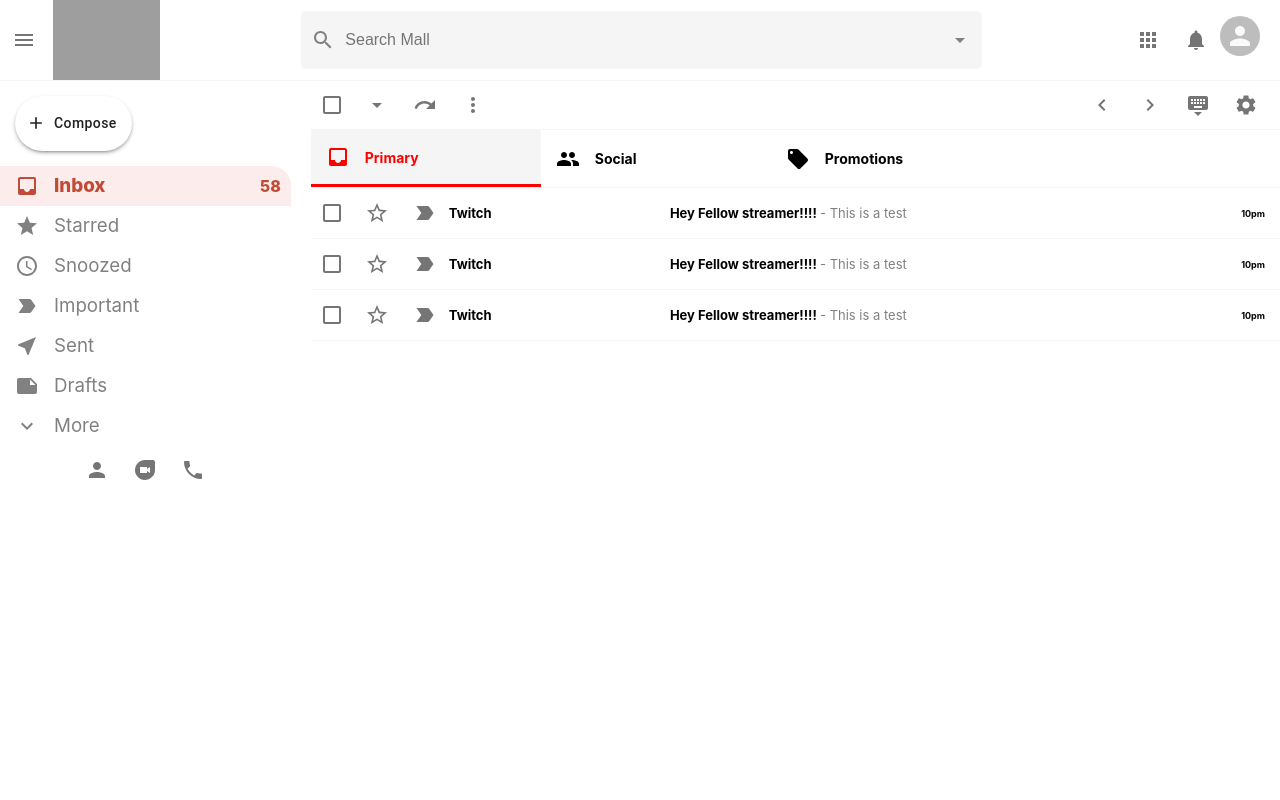
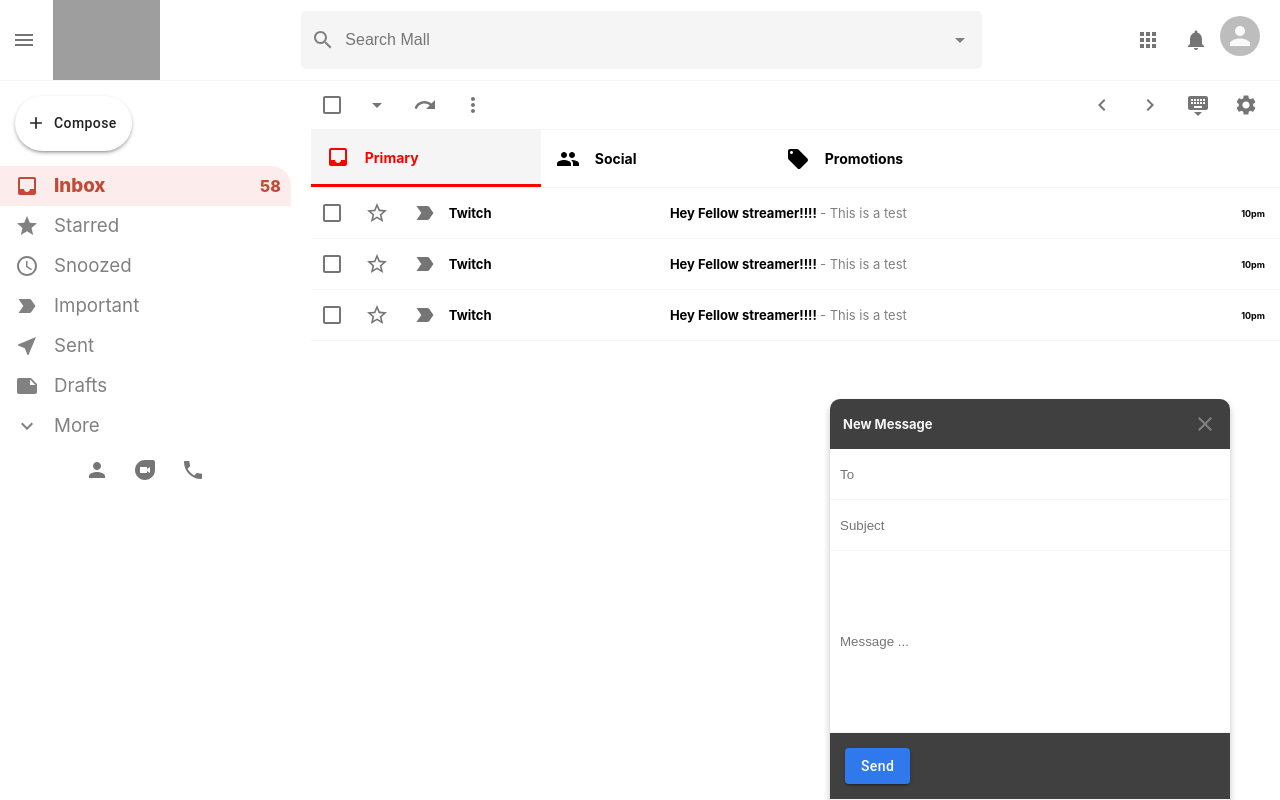
Before and after one commit to Vinoth6194/react_gmail_clone, a React (Create React App) app: page / in a window 1280 px wide. Shown: the top 800 px of the page. Built offline with nearby package versions, Linux system fonts and the light colour scheme; grey boxes are pictures that could not be loaded.

Commit message:
compose model styled

```diff
--- a/src/SendMail.jsx
+++ b/src/SendMail.jsx
@@ -10,11 +10,22 @@
         <CloseIcon className="sendMail__close" />
       </div>
       <form>
-        <input type="text" />
-        <input type="text" />
-        <input type="text" />
+        <input type="text" placeholder="To" />
+        <input type="text" placeholder="Subject" />
+        <input
+          type="text"
+          placeholder="Message ..."
+          className="sendMail__message"
+        />
         <div className="sendMail__options">
-          <Button>Send</Button>
+          <Button
+            className="sendMail__send"
+            variant="contained"
+            color="primary"
+            type="submit"
+          >
+            Send
+          </Button>
         </div>
       </form>
     </div>
--- a/src/emailList.css
+++ b/src/emailList.css
@@ -1,3 +1,6 @@
+* {
+  overflow: hidden;
+}
 .emailList {
   flex: 1;
   overflow: scroll;
--- a/src/sendmail.css
+++ b/src/sendmail.css
@@ -0,0 +1,67 @@
+.sendMail {
+  position: absolute;
+  bottom: 0;
+  right: 50px;
+  background-color: #404040;
+  width: 400px;
+  height: 400px;
+  max-width: 500px;
+  border-top-left-radius: 10px;
+  border-top-right-radius: 10px;
+  display: flex;
+  flex-direction: column;
+  border-bottom: 1px solid #f5f5f5;
+  box-shadow: 0 5px 7px 0 rgba(0, 0, 0, 0.24);
+}
+
+/* .sendMail {
+  position: absolute;
+  bottom: 0px;
+  right: 50px;
+  background-color: #404040;
+  width: 40%;
+  height: 40%;
+  max-width: 500px;
+  border-top-left-radius: 10px;
+  border-top-right-radius: 10px;
+  display: flex;
+  flex-direction: column;
+  border: 1px solid whitesmoke;
+  box-shadow: 0px 5px 7px 0px rgba(0, 0, 0, 0.24);
+} */
+.sendMail__header {
+  display: flex;
+  padding: 13px;
+  justify-content: space-between;
+  align-items: center;
+  color: gray;
+}
+
+.sendMail__header > h3 {
+  color: whitesmoke;
+  font-size: 13px;
+}
+.sendMail__send {
+  background-color: #3079ed !important;
+  text-transform: capitalize !important;
+  margin: 15px !important;
+}
+.sendMail__close {
+  cursor: pointer;
+}
+.sendMail > form {
+  display: flex;
+  flex: 1;
+  flex-direction: column;
+}
+
+.sendMail > form > input {
+  height: 30px;
+  padding: 10px;
+  border: none;
+  border-bottom: 1px solid whitesmoke;
+  outline: none;
+}
+.sendMail__message {
+  flex: 1;
+}
```
